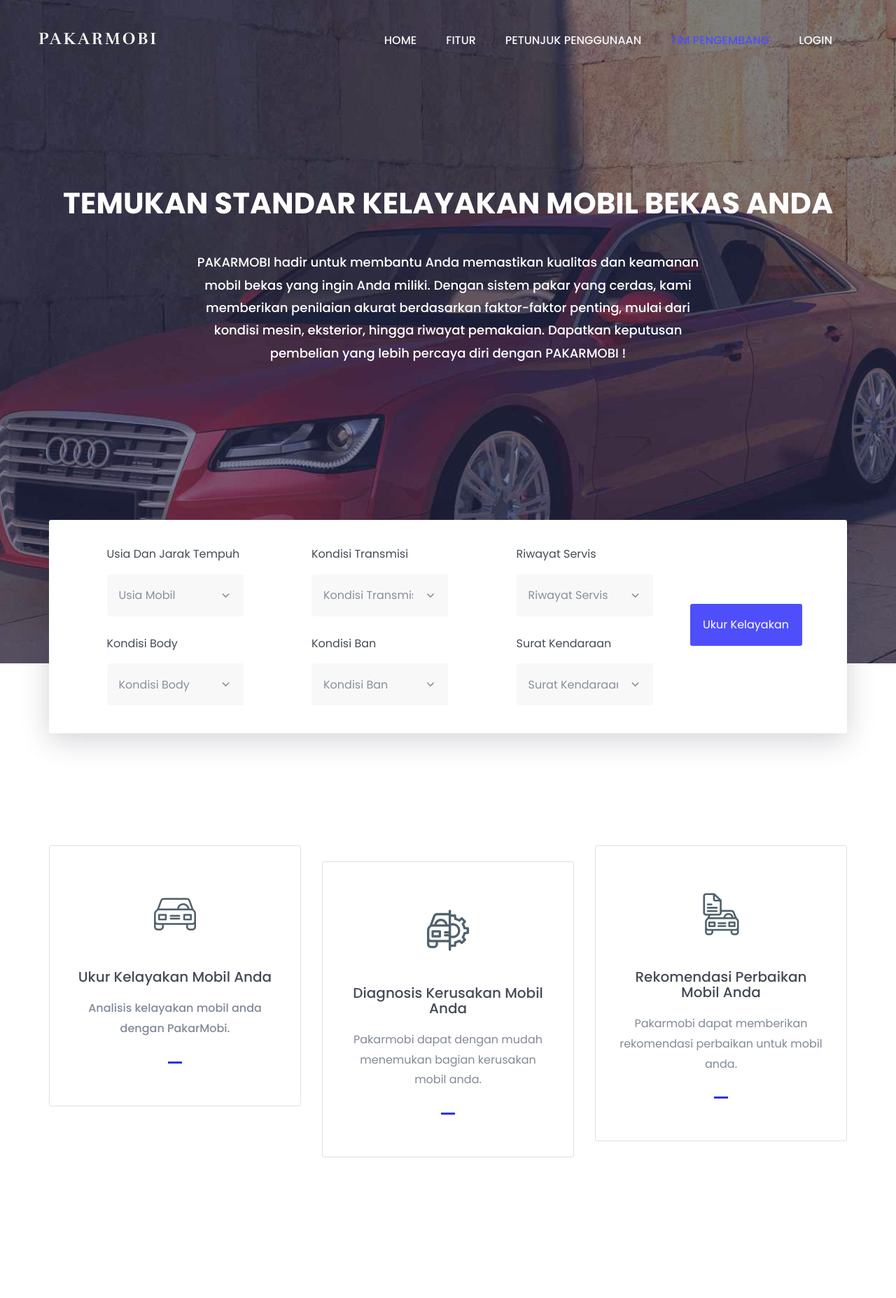
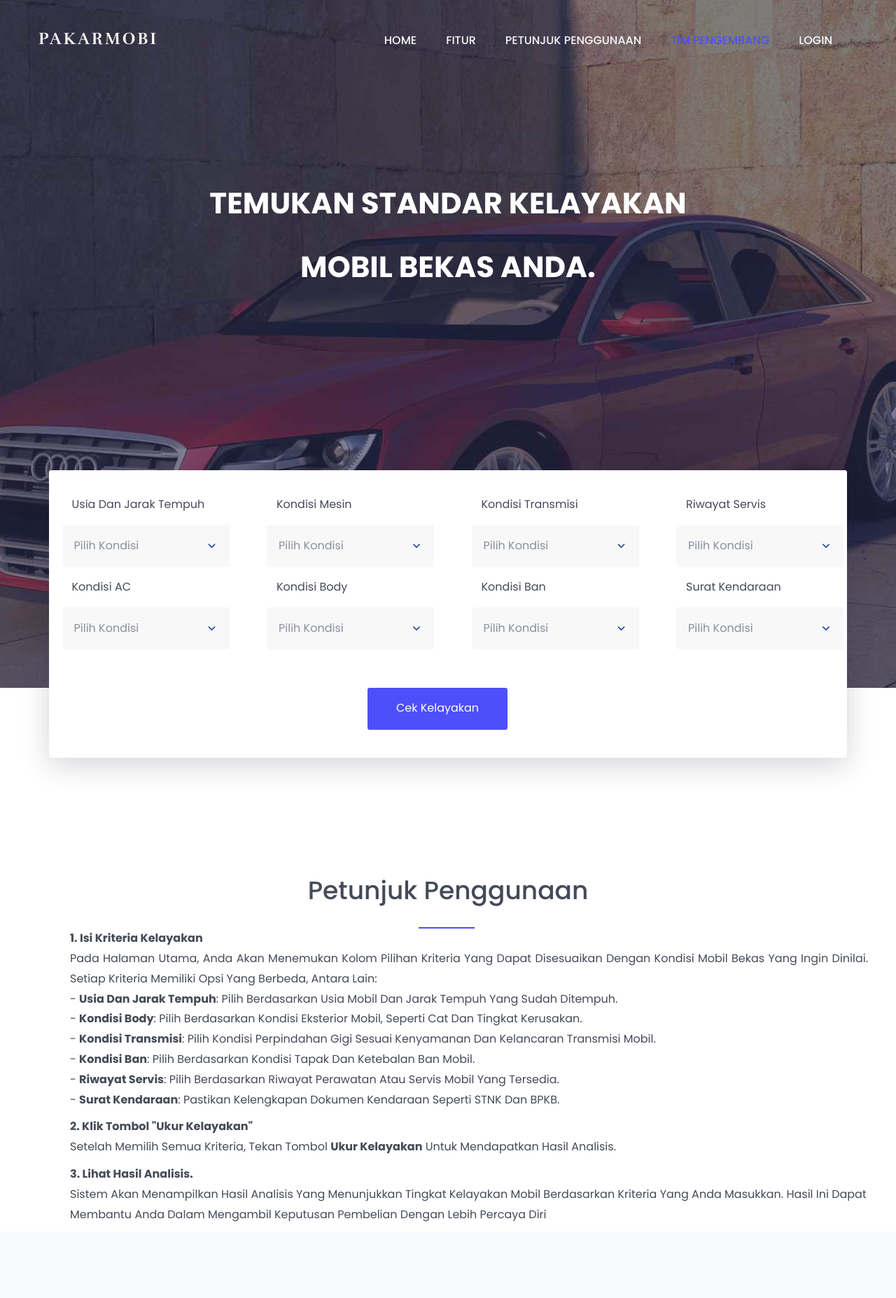
Before and after one commit to daniel2253/pakarmobi, a PHP site: page / in a window 1280 px wide. Shown: the top 1855 px of the page at 70% size. Run offline with PHP 8.4, Linux system fonts and the light colour scheme.

Commit message:
Version 1.0.2

```diff
--- a/assets/css/style.css
+++ b/assets/css/style.css
@@ -270,10 +270,15 @@
     bottom: -150px;
     width: 100%;
     border-radius: 3px;
+    margin-right: 10px;
 }
 
 /*.single-model-search*/
-.single-model-search{margin-bottom: 30px;}
+.single-model-search{
+    position:relative;
+    margin-bottom: 20px;
+    margin-left: -30px;
+}
 .single-model-search:last-child {margin-bottom: 0;}
 
 .single-model-search h2 {
@@ -281,10 +286,13 @@
     font-weight: 400;
     text-transform: capitalize;
     margin-bottom: 20px;
+    margin-left: -20px;
 }
 /*model-select-icon*/
 .model-select-icon{
     position:relative;
+    margin-left: 1px;
+    margin-right: 20px;
 }
 .model-select-icon .form-control {
     outline: 0!important;
@@ -292,6 +300,7 @@
     border: 1px solid #f8f8f8;
     background: #f8f8f8;
     height: 60px;
+    margin-left: -35px;
 }
 .model-select-icon select {
     font-size: 16px;
@@ -304,7 +313,7 @@
     right: 0px;
     top: 0;
     font-size: 10px;
-    color: #888f9d;
+    color: #1e4696;
     background: #f8f8f8;
     height: 60px;
     line-height: 60px;
@@ -315,10 +324,12 @@
     border: transparent;
 }/*model-select-icon*/
 .welcome-btn.model-search-btn {
-    width: 160px;
-    margin-top: 80px;
-    margin-left: 53px;
+    width: 200px;
+    margin-left: auto;
+    margin-right: auto;
+
 }
+
 
 /*.single-model-search*/
 
@@ -371,48 +382,13 @@
 
 
 /*-------------------------------------
-        6. New-cars
---------------------------------------*/
-.new-cars{
-    background: #f8f9fb;
-    padding:112px 0 120px;
-}
-.new-cars-content{padding-top:96px;}
-/*.new-cars-txt*/
-.new-cars-txt {margin-left: 29px;margin-bottom: 30px;}
-.new-cars-txt h2 a {
-    font-size:  30px;
-    font-weight:  500;
-    margin-bottom: 26px;
-}
-.new-cars-txt h2 a span {text-transform:  uppercase;}
-.new-cars-para2 {margin-top: 30px;}
-.welcome-btn.new-cars-btn {
-    width: 176px;
-    margin-top: 32px;
-}
-/*.new-cars-txt*/
-
-/*.owl-dots */
-.new-cars .owl-theme .owl-dots .owl-dot span {
-    width: 8px;
-    height: 8px;
-    margin: 0px 4px;
-    background: transparent;
-    border: 1px solid #6a7781;
-    border-radius: 50%;
-}
-.new-cars .owl-theme .owl-dots .owl-dot.active span,.new-cars .owl-theme .owl-dots .owl-dot:hover span {background: #6a7781;}
-.new-cars .owl-theme .owl-nav.disabled+.owl-dots {margin-top: 62px;}
-/*.owl-dots */
-
-/*-------------------------------------
         7. Featured-cars
 --------------------------------------*/
 .featured-cars{
-    padding:112px 0 120px;
+    padding-top:20px;
+    margin-top: 250px;
 }
-.featured-cars-content{padding-top:96px;}
+.featured-cars-content{padding-top:50px;}
 
 /*.single-featured-cars*/
 .featured-img-box {
@@ -444,7 +420,7 @@
 /*-------------------------------------
         8. Clients-say
 --------------------------------------*/
-.clients-say{padding:115px 0 80px;background: #f8f9fb;}
+.clients-say{padding:100px 0 80px;background: #f8f9fb;}
 
 /*single-testimonial-box */
 .single-testimonial-box  {
--- a/index.html
+++ b/index.html
@@ -70,24 +70,20 @@
 				<div class="header-area">
 					<!-- Start Navigation -->
 				    <nav class="navbar navbar-default bootsnav  navbar-sticky navbar-scrollspy"  data-minus-value-desktop="70" data-minus-value-mobile="55" data-speed="1000">
-
 				        <div class="container">
-
 				            <!-- Start Header Navigation -->
 				            <div class="navbar-header">
 				                <button type="button" class="navbar-toggle" data-toggle="collapse" data-target="#navbar-menu">
 				                    <i class="fa fa-bars"></i>
 				                </button>
 				                <a class="navbar-brand" href="index.html">PakarMobi<span></span></a>
-
 				            </div><!--/.navbar-header-->
 				            <!-- End Header Navigation -->
-
 				            <!-- Collect the nav links, forms, and other content for toggling -->
 				            <div class="collapse navbar-collapse menu-ui-design" id="navbar-menu">
 				                <ul class="nav navbar-nav navbar-right" data-in="fadeInDown" data-out="fadeOutUp">
 				                    <li class=" scroll active"><a href="#home">Home</a></li>
-				                    <li class="scroll"><a href="#service">Fitur</a></li>
+				                    <li class="scroll"><a href="#fitur">Fitur</a></li>
 				                    <li class="scroll"><a href="#petunjuk">Petunjuk Penggunaan</a></li>
 				                    <li class="scroll"><a href="#pengembang">Tim Pengembang</a></li>
 				                    <li><a href="login.html">Login</a></li>
@@ -98,20 +94,95 @@
 				    <!-- End Navigation -->
 				</div><!--/.header-area-->
 			    <div class="clearfix"></div>
-
 			</div><!-- /.top-area-->
 			<!-- top-area End -->
-
 			<div class="container">
 				<div class="welcome-hero-txt">
-					<h2>Temukan Standar Kelayakan Mobil Bekas Anda</h2>
-					<p>
-						PAKARMOBI hadir untuk membantu Anda memastikan kualitas dan keamanan mobil bekas yang ingin Anda miliki. Dengan sistem pakar yang cerdas, kami memberikan penilaian akurat berdasarkan faktor-faktor penting, mulai dari kondisi mesin, eksterior, hingga riwayat pemakaian. Dapatkan keputusan pembelian yang lebih percaya diri dengan PAKARMOBI !
-					</p>
+					<h2> Temukan Standar Kelayakan </h2>
+						<h2> Mobil Bekas Anda. </h2>
 				</div>
 			</div>
+			<script>
+				// Function untuk menghitung CF dengan perbaikan
 
-			<div class="container">
+						function hitungCF() {
+							// Ambil nilai dari setiap input gejala
+							const gejala = [
+								parseFloat(document.getElementById('g01').value),
+								parseFloat(document.getElementById('g04').value),
+								parseFloat(document.getElementById('g07').value),
+								parseFloat(document.getElementById('g10').value),
+								parseFloat(document.getElementById('g13').value),
+								parseFloat(document.getElementById('g16').value),
+								parseFloat(document.getElementById('g19').value)
+							];
+
+							// Pastikan semua gejala memiliki nilai valid
+							if (gejala.some(isNaN)) {
+								alert('Harap pilih semua opsi sebelum menghitung kelayakan.');
+								return;
+							}
+
+							// Daftar rekomendasi aspek perbaikan
+							const rekomendasi = [
+								"Usia dan jarak tempuh perlu diperhatikan",
+								"Kondisi AC perlu diperbaiki",
+								"Mesin perlu diperbaiki",
+								"Body mobil perlu perbaikan estetika",
+								"Transmisi perlu diservis",
+								"Ban perlu diganti",
+								"Riwayat servis perlu diperbaiki"
+							];
+
+							// Lakukan perhitungan CF dengan pendekatan konservatif
+							let cfCombine = gejala[0]; // Mulai dari nilai awal (gejala pertama)
+							for (let i = 1; i < gejala.length; i++) {
+								cfCombine = (cfCombine + gejala[i]) / 2; // Kombinasi CF lebih konservatif
+							}
+
+							// Menentukan kategori berdasarkan hasil CF
+							let hasil = '';
+							let aspekPerbaikan = [];
+
+							if (cfCombine >= 0.8) {
+								hasil = 'Mobil Anda sangat layak digunakan. Kondisi sangat baik dan mendekati standar mobil baru.';
+							} else if (cfCombine >= 0.6) {
+								hasil = 'Mobil Anda cukup layak digunakan. Beberapa aspek perlu perhatian untuk perawatan tambahan.';
+								aspekPerbaikan = gejala.map((g, i) => g < 0.8 ? rekomendasi[i] : null).filter(Boolean);
+							} else {
+								hasil = 'Mobil Anda kurang layak digunakan. Perlu perbaikan pada banyak aspek sebelum layak digunakan.';
+								aspekPerbaikan = gejala.map((g, i) => g < 0.8 ? rekomendasi[i] : null).filter(Boolean);
+							}
+
+							// Tampilkan hasil ke pengguna
+							const hasilElement = document.getElementById('hasil');
+							hasilElement.innerHTML = `Hasil: <strong>${hasil}</strong><br>(CF Total: ${cfCombine.toFixed(2)})`;
+							if (aspekPerbaikan.length > 0) {
+								hasilElement.innerHTML += `<br>Aspek yang perlu diperbaiki:<br><div style='display: flex; gap: 20px;'>`;
+								const midIndex = Math.ceil(aspekPerbaikan.length / 2);
+								const leftColumn = aspekPerbaikan.slice(0, midIndex);
+								const rightColumn = aspekPerbaikan.slice(midIndex);
+
+								hasilElement.innerHTML += `<div style='flex: 1;'><ul>`;
+								leftColumn.forEach(aspek => {
+									hasilElement.innerHTML += `<li>${aspek}</li>`;
+								});
+								hasilElement.innerHTML += `</ul></div>`;
+
+								hasilElement.innerHTML += `<div style='flex: 1;'><ul>`;
+								rightColumn.forEach(aspek => {
+									hasilElement.innerHTML += `<li>${aspek}</li>`;
+								});
+								hasilElement.innerHTML += `</ul></div>`;
+
+								hasilElement.innerHTML += `</div>`;
+							}
+						}
+
+
+			</script>
+
+			<div section id="fitur" class="container">
 				<div class="row">
 					<div class="col-md-12">
 						<div class="model-search-content">
@@ -120,39 +191,46 @@
 									<div class="single-model-search">
 										<h2>Usia dan Jarak Tempuh</h2>
 										<div class="model-select-icon">
-											<select class="form-control">
-												<option value="default">Usia Mobil</option>
-											  	<option value="2019"> >5 tahun, jarak tempuh rendah (>50.000 km). Mobil masih sangat baru.
-
-												  </option><!-- /.option-->
-
-											  	<option value="2018">5-10 tahun, jarak tempuh sedang (50.000-100.000 km), tetapi masih layak digunakan.
-
-												  </option><!-- /.option-->
-
-											  	<option value="2017">Usia lebih dari 10 tahun atau jarak tempuh tinggi (>100.000 km)
-
-												  </option><!-- /.option-->
-
+											<select id="g01" class="form-control">
+												<option value="default">Pilih Kondisi</option>
+											  	<option value="1"> >5 tahun, jarak tempuh rendah (>50.000 km). Mobil masih sangat baru</option><!-- /.option-->
+											  	<option value="0.5">5-10 tahun, jarak tempuh sedang (50.000-100.000 km), tetapi masih layak digunakan</option><!-- /.option-->
+												<option value="0.3">Usia lebih dari 10 tahun atau jarak tempuh tinggi (>100.000 km)</option><!-- /.option-->
+											</select><!-- /.select-->
+										</div><!-- /.model-select-icon -->
+									</div>
+									<div class="single-model-search">
+										<h2>Kondisi AC</h2>
+										<div class="model-select-icon">
+											<select id="g04" class="form-control">
+											  	<option value="default">Pilih Kondisi</option><!-- /.option-->
+											  	<option value="1">AC dingin dan normal</option><!-- /.option-->
+											  	<option value="0.5">AC hidup, tetapi kurang dingin</option><!-- /.option-->
+											  	<option value="0.2">AC Mati</option><!-- /.option-->
+											</select><!-- /.select-->
+										</div><!-- /.model-select-icon -->
+									</div>
+								</div>
+								<div class="col-md-offset-1 col-md-2 col-sm-12">
+									<div class="single-model-search">
+										<h2>Kondisi Mesin</h2>
+										<div class="model-select-icon">
+											<select id="g07" class="form-control">
+												<option value="default">Pilih Kondisi</option>
+											  	<option value="1"> Mesin dalam kondisi sempurna, tidak ada kebocoran oli atau cairan lainnya</option><!-- /.option-->
+											  	<option value="0.5">Akselerasi masih responsif dan efisien.</option><!-- /.option-->
+											  	<option value="0.2">Mesin ada tanda - tanda keausan, seperti suara halus atau akselerasi yang sedikit berkurang</option><!-- /.option-->
 											</select><!-- /.select-->
 										</div><!-- /.model-select-icon -->
 									</div>
 									<div class="single-model-search">
 										<h2>Kondisi Body</h2>
 										<div class="model-select-icon">
-											<select class="form-control">
-
-											  	<option value="default">Kondisi Body</option><!-- /.option-->
-
-											  	<option value="sedan">Bodi dan cat dalam kondisi sangat baik, tanpa goresan atau penyok.
-
-												  </option><!-- /.option-->
-
-											  	<option value="van">Ada goresan kecil pada bodi, tetapi tidak mempengaruhi estetika keseluruhan.</option><!-- /.option-->
-											  	<option value="roadster">Ada beberapa goresan atau penyok kecil, tetapi tidak memengaruhi performa atau penampilan 	secara keseluruhan.
-
-												  </option><!-- /.option-->
-
+											<select id="g10" class="form-control">
+											  	<option value="default">Pilih Kondisi</option><!-- /.option-->
+											  	<option value="1">Bodi dan cat dalam kondisi sangat baik, tanpa goresan atau penyok</option><!-- /.option-->
+											  	<option value="0.6">Ada goresan kecil pada bodi, tetapi tidak mempengaruhi estetika keseluruhan</option><!-- /.option-->
+											  	<option value="0.2">Terdapat banyak goresan atau penyok besar pada mobil</option><!-- /.option-->
 											</select><!-- /.select-->
 										</div><!-- /.model-select-icon -->
 									</div>
@@ -161,41 +239,22 @@
 									<div class="single-model-search">
 										<h2>Kondisi Transmisi</h2>
 										<div class="model-select-icon">
-											<select class="form-control">
-
-											  	<option value="default">Kondisi Transmisi</option><!-- /.option-->
-
-											  	<option value="toyota">Transmisi halus, perpindahan gigi tidak terasa.
-
-												  </option><!-- /.option-->
-
-											  	<option value="holden">Perpindahan gigi masih lancar, meskipun tidak sehalus mobil baru.
-
-												  </option><!-- /.option-->
-											  	<option value="maecedes-benz">Perpindahan gigi sedikit kasar atau lambat, tetapi masih berfungsi   normal   dan   tidak memerlukan perbaikan segera.
-
-												  </option><!-- /.option-->
-
+											<select id="g13" class="form-control">
+											  	<option value="default">Pilih Kondisi</option><!-- /.option-->
+											  	<option value="1">Transmisi halus, perpindahan gigi tidak terasa</option>
+											  	<option value="0.6">Perpindahan gigi masih lancar, meskipun tidak sehalus mobil baru</option>
+											  	<option value="0.3">Perpindahan gigi sedikit kasar atau lambat, tetapi masih berfungsi normal dan tidak memerlukan perbaikan segera. </option>
 											</select><!-- /.select-->
 										</div><!-- /.model-select-icon -->
 									</div>
 									<div class="single-model-search">
 										<h2>Kondisi Ban</h2>
 										<div class="model-select-icon">
-											<select class="form-control">
-
-											  	<option value="default">Kondisi Ban</option><!-- /.option-->
-
-											  	<option value="something">Ban dalam kondisi sangat baik, tapak ban masih tebal.
-
-												  </option><!-- /.option-->
-
-											  	<option value="something">Ban masih layak pakai, tapak mulai menipis sedikit.
-
-												  </option><!-- /.option-->
-											  	<option value="something">Ban masih cukup baik untuk digunakan sehari-hari, meski tapak mulai menipis, dan velg mengalami sedikit goresan yang tidak memengaruhi fungsi.
-
-												  </option><!-- /.option-->
+											<select id="g16" class="form-control">
+											  	<option value="default">Pilih Kondisi</option><!-- /.option-->
+											  	<option value="1">Ban dalam kondisi sangat baik, tapak ban masih tebal</option><!-- /.option-->
+											  	<option value="0.6">Ban masih layak pakai, tapak mulai menipis sedikit</option>
+											  	<option value="0.3">Ban sudah tipis dan velg terdapat beberapa goresan</option>
 
 											</select><!-- /.select-->
 										</div><!-- /.model-select-icon -->
@@ -205,49 +264,36 @@
 									<div class="single-model-search">
 										<h2>Riwayat Servis</h2>
 										<div class="model-select-icon">
-											<select class="form-control">
-
-											  	<option value="default">Riwayat Servis</option><!-- /.option-->
-
-											  	<option value="kia-rio">Riwayat servis lengkap dan rutin, selalu diservis di bengkel resmi.
-
-												  </option><!-- /.option-->
-
-											  	<option value="mitsubishi">Riwayat servis ada, meski tidak selalu rutin.
-
-												  </option><!-- /.option-->
-											  	<option value="ford">Riwayat servis ada, meskipun tidak selalu lengkap, namun perawatan besar sudah dilakukan dan mobil masih layak digunakan. </option><!-- /.option-->
-
-											</select><!-- /.select-->
-										</div><!-- /.model-select-icon -->
+											<select id="g19" class="form-control">
+											  	<option value="default">Pilih Kondisi</option>
+											  	<option value="1">Riwayat servis lengkap dan rutin, selalu diservis di bengkel resmi. </option>
+											  	<option value="0.6">Riwayat servis ada, meski tidak selalu rutin. </option>
+											  	<option value="0.4">Riwayat servis ada, meskipun tidak selalu lengkap, namun perawatan besar sudah dilakukan dan mobil masih layak digunakan. </option>
+											</select>
+										</div>
 									</div>
 									<div class="single-model-search">
 										<h2>Surat Kendaraan</h2>
 										<div class="model-select-icon">
 											<select class="form-control">
-
-											  	<option value="default">Surat Kendaraan</option><!-- /.option-->
-
-											  	<option value="$0.00">Surat - Surat kendaraan lengkap baik dari STNK maupun BPKB, dan pajak hidup.
-
-												  </option><!-- /.option-->
-
-											  	<option value="$0.00">Surat - Surat kendaraan lengkap baik dari STNK maupun BPKB, dan pajak mati
-
-												  </option><!-- /.option-->
-											  	<option value="$0.00">Surat - Surat kendaraan tidak ada</option><!-- /.option-->
-
-											</select><!-- /.select-->
-										</div><!-- /.model-select-icon -->
+											  	<option value="default">Pilih Kondisi</option><!-- /.option-->
+											  	<option value="1">Surat - Surat kendaraan lengkap baik dari STNK maupun BPKB, dan pajak hidup. </option>
+											  	<option value="0.6">Surat - Surat kendaraan lengkap baik dari STNK maupun BPKB, dan pajak mati </option>
+											  	<option value="0.1">Surat - Surat kendaraan tidak ada</option><!-- /.option-->
+											</select>
+										</div>
 									</div>
 								</div>
-								<div class="col-md-2 col-sm-12">
-									<div class="single-model-search text-center">
-										<button class="welcome-btn model-search-btn" onclick="window.location.href='#'">
-											Ukur Kelayakan
-										</button>
-									</div>
+							</div>
+							<div>
+
+
+								<div class="single-model-search text-center">
+										<button class="welcome-btn model-search-btn" onclick="hitungCF()">Cek Kelayakan</button>
+									<div class="mt-4 text-center" id="hasil"></div> <!-- Hasil ditampilkan di sini -->
 								</div>
+								</div>
+							</div>
 							</div>
 						</div>
 					</div>
@@ -257,54 +303,8 @@
 		</section><!--/.welcome-hero-->
 		<!--welcome-hero end -->
 
+
 		<!--service start -->
-		<section id="service" class="service">
-			<div class="container">
-				<div class="service-content">
-					<div class="row">
-						<div class="col-md-4 col-sm-6">
-							<div class="single-service-item">
-								<div class="single-service-icon">
-									<i class="flaticon-car"></i>
-								</div>
-								<h2><a href="#">Ukur Kelayakan Mobil Anda</h2>
-								<p>
-									Analisis kelayakan mobil anda dengan PakarMobi.
-								</p>
-							</div>
-						</div>
-						<div class="col-md-4 col-sm-6">
-							<div class="single-service-item">
-								<div class="single-service-icon">
-									<i class="flaticon-car-repair"></i>
-								</div>
-								<h2><a href="#">Diagnosis Kerusakan Mobil Anda</a></h2>
-								<p>
-									Pakarmobi dapat dengan mudah menemukan bagian kerusakan mobil anda.
-								</p>
-							</div>
-						</div>
-						<div class="col-md-4 col-sm-6">
-							<div class="single-service-item">
-								<div class="single-service-icon">
-									<i class="flaticon-car-1"></i>
-								</div>
-								<h2><a href="#">Rekomendasi Perbaikan Mobil Anda</a></h2>
-
-								<p>
-									Pakarmobi dapat memberikan rekomendasi perbaikan untuk mobil anda.
-								</p>
-							</div>
-						</div>
-					</div>
-				</div>
-			</div><!--/.container-->
-
-		</section><!--/.service-->
-		<!--service end-->
-
-
-
 		<!--featured-cars start -->
 		<section id="petunjuk" class="featured-cars">
 			<div class="container">
@@ -480,34 +480,8 @@
 								</ul>
 							</div>
 						</div>
-						<div class="col-md-3 col-xs-12">
-							<div class="single-footer-widget">
-								<h2>top brands</h2>
-								<div class="row">
-									<div class="col-md-7 col-xs-6">
-										<ul>
-											<li><a href="#">BMW</a></li>
-											<li><a href="#">lamborghini</a></li>
-											<li><a href="#">camaro</a></li>
-											<li><a href="#">audi</a></li>
-											<li><a href="#">infiniti</a></li>
-											<li><a href="#">nissan</a></li>
-										</ul>
-									</div>
-									<div class="col-md-5 col-xs-6">
-										<ul>
-											<li><a href="#">ferrari</a></li>
-											<li><a href="#">porsche</a></li>
-											<li><a href="#">land rover</a></li>
-											<li><a href="#">aston martin</a></li>
-											<li><a href="#">mersedes</a></li>
-											<li><a href="#">opel</a></li>
-										</ul>
-									</div>
-								</div>
-							</div>
-						</div>
-						<div class="col-md-offset-1 col-md-3 col-sm-6">
+
+						<div class="col-md-offset-4 col-md-3 col-sm-6">
 							<div class="single-footer-widget">
 								<h2>news</h2>
 								<div class="footer-newsletter">
```
Also changed, not shown: cf_calculation.php (added, +81 -0 lines).
